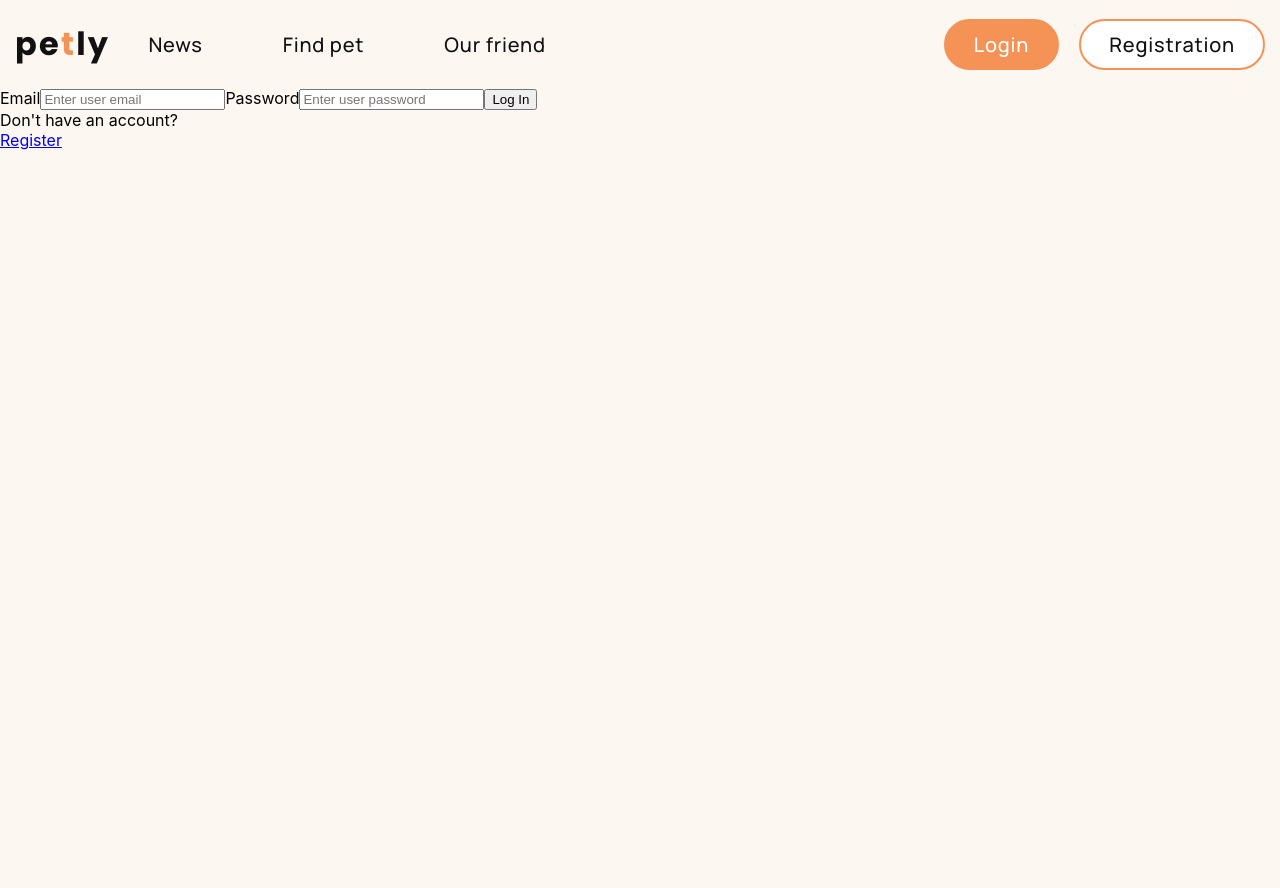
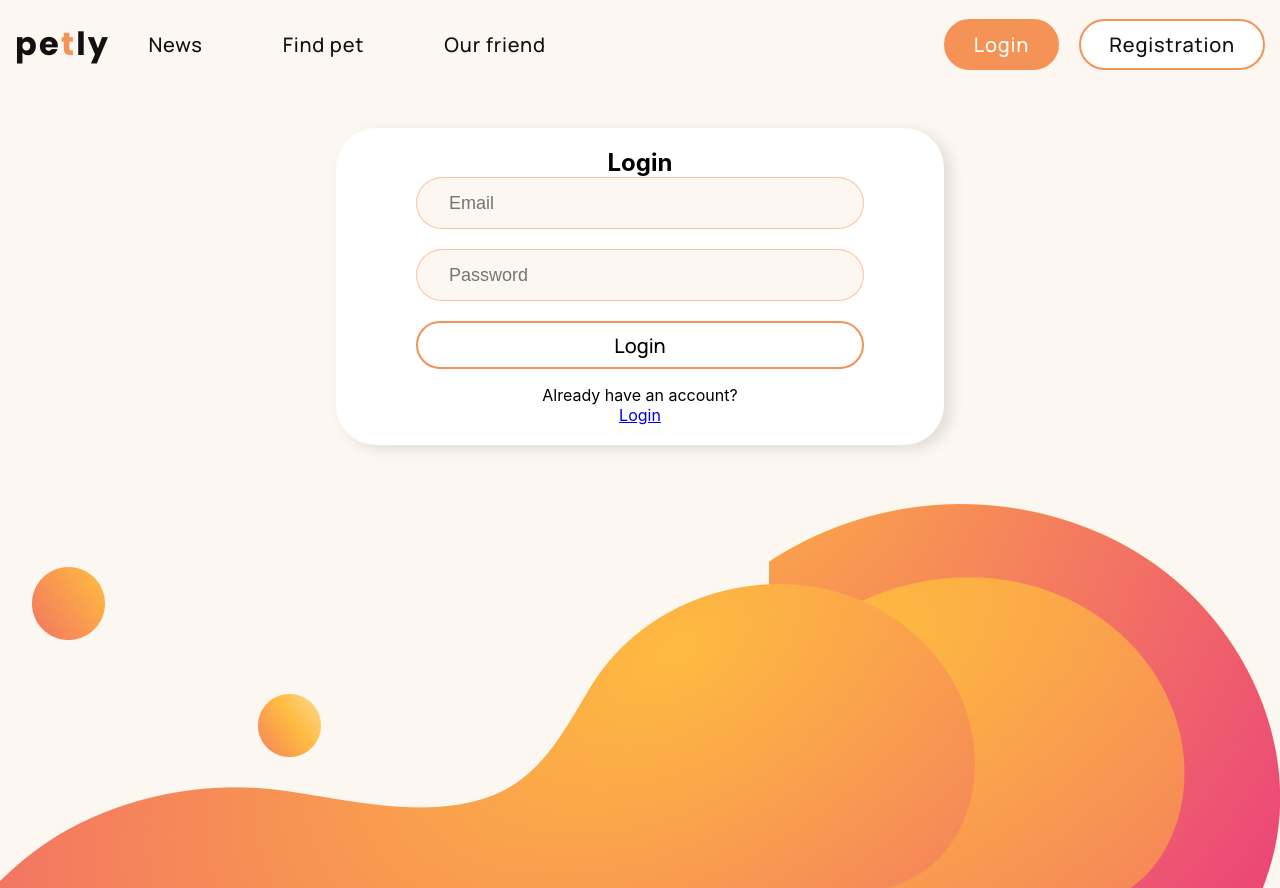
Before and after one commit to MaximKucheriaviy/pets-team-4, a React (Create React App) app: page /login in a window 1280 px wide. Before the commit the page ends 800 px from the top, so only its background shows below. Built offline with nearby package versions, Linux system fonts and the light colour scheme; no server answers.

Commit message:
added draft login form

```diff
--- a/src/components/Authorization/LoginForm/loginForm.jsx
+++ b/src/components/Authorization/LoginForm/loginForm.jsx
@@ -1,73 +1,74 @@
+import { useDispatch } from "react-redux";
+import { useState } from "react";
+import { Navigate } from "react-router-dom";
+import { useSelector } from "react-redux";
+
+import { Formik, Form, Field } from "formik";
+
+import { Link } from "react-router-dom";
+
 import { selectIsLogin } from "../../../redux/auth/autSelectors";
-import { useDispatch } from 'react-redux';
-import { useState } from 'react';
-import { Navigate } from 'react-router-dom';
-import { useSelector } from 'react-redux';
 import { logIn } from "../../../redux/auth/auth-operation";
-import { Link } from "react-router-dom";
+
+import css from "./loginForm.module.css";
 
 export const LoginForm = () => {
   const dispatch = useDispatch();
   const isUserLogin = useSelector(selectIsLogin);
 
-     const [email, setEmail] = useState('');
-     const [password, setPassword] = useState('');
+  const [email, setEmail] = useState("");
+  const [password, setPassword] = useState("");
 
-     const handleChange = ({ target: { value, name } }) => {
-       switch (name) {
-         case 'email':
-           setEmail(value);
-           break;
-         case 'password':
-           setPassword(value);
-           break;
-
-         default:
-           break;
-       }
-     };
-
-     const onLogin = data => {
+  const onLogin = (data) => {
     dispatch(logIn(data));
   };
 
-     const handleSubmit = event => {
-      event.preventDefault();
-
+  const handleSubmit = (event) => {
     onLogin({ email, password });
 
-      setEmail('');
-      setPassword('');
+    setEmail("");
+    setPassword("");
   };
 
   if (isUserLogin) {
-    return <Navigate to={'/news'} />;
+    return <Navigate to={"/news"} />;
   }
 
   return (
-    <>
-    <form onSubmit={handleSubmit} autoComplete='off'>
-      <label >
-        Email
-        <input type="email"
-                    name='email'
-                    value={email}
-                    onChange={handleChange}
-
-                    placeholder="Enter user email" />
-      </label>
-      <label>
-        Password
-        <input type="password"
-
-                    name='password'
-                    value={password}
-                    onChange={handleChange}
-                    placeholder="Enter user password "/>
-      </label>
-      <button type="submit" variant="outlined">Log In</button>
-    </form>
-      <p>Don't have an account?</p> <Link to={"/register" }> Register</Link>
-      </>
+    <div className={css.loginFormWrapper}>
+      <div className={css.loginFormBody}>
+        <Formik
+          initialValues={{
+            email,
+            password,
+          }}
+          onSubmit={(values) => {
+            handleSubmit(values);
+          }}
+        >
+          <Form className={css.loginForm}>
+            <h2>Login</h2>
+            <div className={css.loginFormItemWrapper}>
+              <Field
+                className={css.loginFormItem}
+                name="email"
+                placeholder="Email"
+              />
+            </div>
+            <div className={css.loginFormItemWrapper}>
+              <Field
+                className={css.loginFormItem}
+                name="password"
+                placeholder="Password"
+              />
+            </div>
+            <button type="submit" className={css.loginFormButton}>
+              Login
+            </button>
+            <p>Already have an account?</p> <Link to={"/login"}> Login</Link>
+          </Form>
+        </Formik>
+      </div>
+    </div>
   );
 };
--- /dev/null
+++ b/src/components/Authorization/LoginForm/loginForm.module.css
@@ -0,0 +1,145 @@
+.loginFormWrapper {
+  text-align: center;
+  padding: 20px;
+}
+
+.loginFormBody {
+  align-items: center;
+  padding: 20px;
+  margin-left: auto;
+  margin-right: auto;
+}
+.loginForm {
+  display: flex;
+  flex-direction: column;
+  align-items: center;
+  margin-left: auto;
+  margin-right: auto;
+
+  padding: 20px;
+
+  background: #ffffff;
+  box-shadow: 7px 4px 14px rgba(0, 0, 0, 0.11);
+  border-radius: 40px;
+
+  width: 618px;
+}
+
+.loginFormItemWrapper {
+  margin-bottom: 20px;
+}
+.loginFormItem {
+  position: relative;
+  width: 458px;
+  height: 52px;
+  padding-left: 32px;
+  padding-right: 32px;
+
+  background: #fdf7f2;
+  border: 1px solid rgba(245, 146, 86, 0.5);
+  border-radius: 40px;
+
+  font-style: normal;
+  font-weight: 400;
+  font-size: 18px;
+  line-height: 25px;
+}
+
+.loginFormButton {
+  display: flex;
+  flex-direction: row;
+  justify-content: center;
+  align-items: center;
+  padding: 10px 32px;
+  margin-bottom: 16px;
+
+  width: 458px;
+  height: 48px;
+
+  background: white;
+  color: black;
+
+  border: 2px solid #f59256;
+  border-radius: 40px;
+
+  font-family: "Manrope";
+  font-style: normal;
+  font-weight: 500;
+  font-size: 20px;
+  line-height: 27px;
+}
+
+.loginFormButton:hover {
+  background: #f59256;
+  color: white;
+}
+
+.loginFormButton:disabled,
+.loginFormButton[disabled] {
+  border: 1px solid #999999;
+  background-color: #cccccc;
+  color: #666666;
+}
+
+.loginFormError {
+  position: absolute;
+  padding-top: 2px;
+  padding-left: 32px;
+  color: red;
+  font-size: 12px;
+}
+
+@media screen and (min-width: 769px) and (max-width: 1280px) {
+  .loginForm {
+    width: 608px;
+  }
+  .loginFormItem {
+    width: 448px;
+  }
+
+  .loginFormButton {
+    width: 448px;
+  }
+}
+
+@media screen and (min-width: 321px) and (max-width: 768px) {
+  .loginForm {
+    width: 300px;
+  }
+
+  .loginFormItem {
+    width: 280px;
+    font-size: 14px;
+    line-height: 19px;
+    /* Фоновый */
+
+    background: #fdf7f2;
+    border: 1px solid rgba(245, 146, 86, 0.5);
+    border-radius: 40px;
+  }
+
+  .loginFormButton {
+    width: 280px;
+  }
+}
+
+@media screen and (max-width: 320px) {
+  .loginForm {
+    width: 100%;
+  }
+  .loginFormItem {
+    width: 100%;
+    height: 40px;
+    font-size: 14px;
+    line-height: 19px;
+    /* Фоновый */
+
+    background: #fdf7f2;
+    border: 1px solid rgba(245, 146, 86, 0.5);
+    border-radius: 40px;
+  }
+
+  .loginFormButton {
+    width: 100%;
+  }
+}
--- a/src/components/Authorization/RegisterForm/registerForm.jsx
+++ b/src/components/Authorization/RegisterForm/registerForm.jsx
@@ -110,7 +110,6 @@ export const RegisterForm = () => {
 
   return (
     <div className={css.registerFormWrapper}>
-      <h2>Registration</h2>
       <div className={css.registerFormBody}>
         <Formik
           initialValues={{
@@ -127,6 +126,7 @@ export const RegisterForm = () => {
         >
           {({ errors, touched, values, isValid }) => (
             <Form className={css.registerForm}>
+              <h2>Registration</h2>
               {isFirstStep && (
                 <div className={css.registerFormItemWrapper}>
                   <Field
--- a/src/pages/LoginPage/LoginPage.js
+++ b/src/pages/LoginPage/LoginPage.js
@@ -1,13 +1,14 @@
-import { Helmet } from 'react-helmet';
-import { LoginForm } from '../../components/Authorization/LoginForm/loginForm';
+import { Helmet } from "react-helmet";
+import { LoginForm } from "../../components/Authorization/LoginForm/loginForm";
+import { Box } from "./LoginPage.styled";
+
 export default function LoginPage() {
   return (
-      <div>
+    <Box>
       <Helmet>
         <title>Login</title>
       </Helmet>
       <LoginForm />
-    </div>
+    </Box>
   );
-
 }
--- /dev/null
+++ b/src/pages/LoginPage/LoginPage.styled.js
@@ -0,0 +1,16 @@
+import styled from "styled-components";
+
+import BGdesk from "../RegisterPage/image/bg.png";
+
+export const Box = styled.div`
+  height: 100%;
+  width: 100%;
+  position: absolute;
+  overflow: hidden;
+
+  background-color: #fdf7f2;
+  background-image: url(${BGdesk});
+  background-size: contain;
+  background-repeat: no-repeat;
+  background-position: bottom;
+`;
```
Lines whose indentation alone changed are shown as unchanged.
